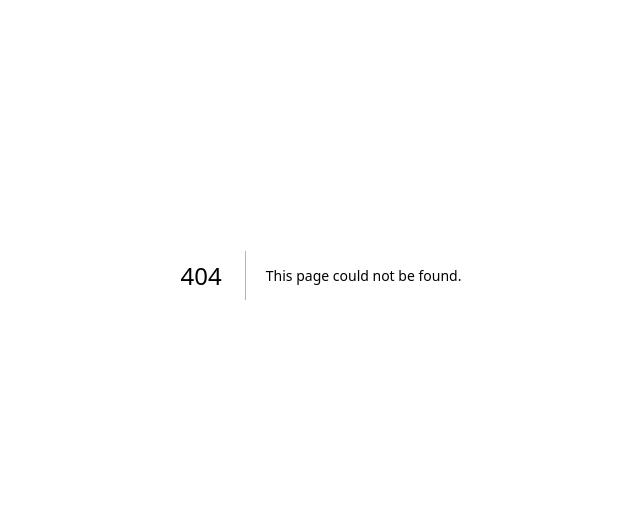
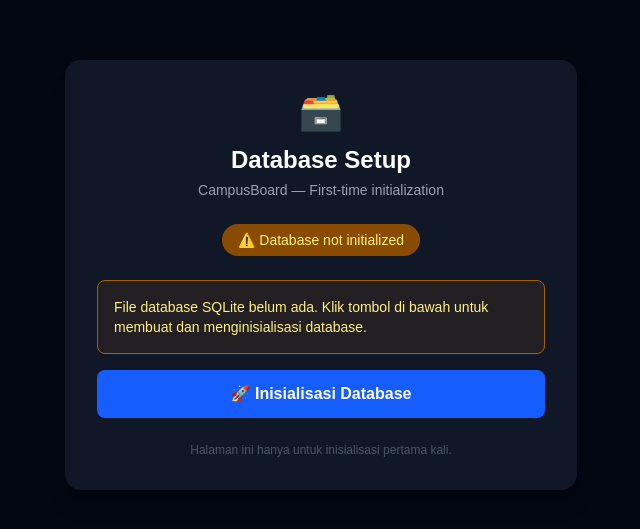
Before and after one commit to szami/campusboard, a Next.js app: page /setup in a window 1280 px wide. Before the commit this address had no page. Shown: the part 125-654 px from the top of the page, without its empty margins (319-959 px from the left). Built offline with nearby package versions, Linux system fonts and the light colour scheme; no server answers.

Commit message:
feat: auto-migrate on startup + web setup page for first-time DB init

```diff
--- /dev/null
+++ b/app/api/setup/route.ts
@@ -0,0 +1,57 @@
+import { execSync } from 'child_process'
+import fs from 'fs'
+import { NextResponse } from 'next/server'
+import path from 'path'
+
+export const dynamic = 'force-dynamic'
+
+function getDbPath(): string {
+  const url = process.env.DATABASE_URL ?? 'file:./prisma/dev.db'
+  const rel = url.replace(/^file:/, '')
+  return path.resolve(process.cwd(), rel)
+}
+
+export async function GET() {
+  const dbPath = getDbPath()
+  const exists = fs.existsSync(dbPath)
+
+  if (!exists) {
+    return NextResponse.json({
+      status: 'missing',
+      message: 'Database file not found.',
+    })
+  }
+
+  try {
+    const { prisma } = await import('@/lib/prisma')
+    await prisma.$queryRaw`SELECT 1`
+    await prisma.user.count()
+    return NextResponse.json({
+      status: 'ok',
+      message: 'Database is initialized.',
+    })
+  } catch {
+    return NextResponse.json({
+      status: 'uninitialized',
+      message: 'Database exists but tables are missing.',
+    })
+  }
+}
+
+export async function POST() {
+  try {
+    const output = execSync('npx prisma migrate deploy', {
+      cwd: process.cwd(),
+      env: process.env,
+      encoding: 'utf8',
+      timeout: 120000,
+    })
+    return NextResponse.json({ success: true, output })
+  } catch (err: unknown) {
+    const message = err instanceof Error ? err.message : String(err)
+    return NextResponse.json(
+      { success: false, output: message },
+      { status: 500 }
+    )
+  }
+}
--- /dev/null
+++ b/app/setup/page.tsx
@@ -0,0 +1,142 @@
+'use client'
+import { useEffect, useState } from 'react'
+
+type DbStatus = 'checking' | 'ok' | 'missing' | 'uninitialized' | 'error'
+
+export default function SetupPage() {
+  const [status, setStatus] = useState<DbStatus>('checking')
+  const [log, setLog] = useState('')
+  const [running, setRunning] = useState(false)
+
+  useEffect(() => {
+    fetch('/api/setup')
+      .then((r) => r.json())
+      .then((d) => setStatus(d.status ?? 'error'))
+      .catch(() => setStatus('error'))
+  }, [])
+
+  async function runMigration() {
+    setRunning(true)
+    setLog('')
+    try {
+      const res = await fetch('/api/setup', { method: 'POST' })
+      const data = await res.json()
+      if (data.success) {
+        setStatus('ok')
+        setLog(data.output ?? 'Migration completed.')
+      } else {
+        setLog(data.output ?? 'Migration failed.')
+        setStatus('error')
+      }
+    } catch (e) {
+      setLog(String(e))
+      setStatus('error')
+    } finally {
+      setRunning(false)
+    }
+  }
+
+  return (
+    <div className='min-h-screen bg-gray-950 text-white flex items-center justify-center p-8'>
+      <div className='max-w-lg w-full bg-gray-900 rounded-2xl shadow-xl p-8 space-y-6'>
+        <div className='text-center'>
+          <div className='text-4xl mb-3'>🗃️</div>
+          <h1 className='text-2xl font-bold'>Database Setup</h1>
+          <p className='text-gray-400 text-sm mt-1'>
+            CampusBoard — First-time initialization
+          </p>
+        </div>
+
+        {/* Status Badge */}
+        <div className='flex justify-center'>
+          {status === 'checking' && (
+            <span className='px-4 py-1.5 rounded-full bg-gray-700 text-gray-300 text-sm animate-pulse'>
+              ⏳ Checking database...
+            </span>
+          )}
+          {status === 'ok' && (
+            <span className='px-4 py-1.5 rounded-full bg-green-800 text-green-200 text-sm'>
+              ✅ Database is ready
+            </span>
+          )}
+          {(status === 'missing' || status === 'uninitialized') && (
+            <span className='px-4 py-1.5 rounded-full bg-yellow-800 text-yellow-200 text-sm'>
+              ⚠️ Database not initialized
+            </span>
+          )}
+          {status === 'error' && (
+            <span className='px-4 py-1.5 rounded-full bg-red-800 text-red-200 text-sm'>
+              ❌ Error
+            </span>
+          )}
+        </div>
+
+        {/* Message per status */}
+        {status === 'ok' && (
+          <div className='bg-green-900/30 border border-green-700 rounded-lg p-4 text-sm text-green-200 text-center'>
+            Database sudah terkonfigurasi.{' '}
+            <a href='/admin' className='underline font-medium'>
+              Buka Admin Panel →
+            </a>
+          </div>
+        )}
+
+        {(status === 'missing' || status === 'uninitialized') && (
+          <div className='space-y-4'>
+            <div className='bg-yellow-900/20 border border-yellow-700 rounded-lg p-4 text-sm text-yellow-200'>
+              {status === 'missing'
+                ? 'File database SQLite belum ada. Klik tombol di bawah untuk membuat dan menginisialisasi database.'
+                : 'File database ditemukan tapi tabel belum dibuat. Klik tombol di bawah untuk menjalankan migrasi.'}
+            </div>
+            <button
+              onClick={runMigration}
+              disabled={running}
+              className='w-full py-3 px-4 bg-blue-600 hover:bg-blue-500 disabled:bg-gray-700 disabled:text-gray-400 rounded-lg font-semibold transition-colors'
+            >
+              {running ? '⏳ Menginisialisasi...' : '🚀 Inisialisasi Database'}
+            </button>
+          </div>
+        )}
+
+        {status === 'error' && !running && (
+          <div className='space-y-3'>
+            <div className='bg-red-900/20 border border-red-700 rounded-lg p-4 text-sm text-red-200'>
+              Terjadi kesalahan saat memeriksa atau menginisialisasi database.
+            </div>
+            <button
+              onClick={runMigration}
+              disabled={running}
+              className='w-full py-3 px-4 bg-blue-600 hover:bg-blue-500 disabled:bg-gray-700 rounded-lg font-semibold transition-colors'
+            >
+              {running ? '⏳ Mencoba ulang...' : '🔄 Coba Lagi'}
+            </button>
+          </div>
+        )}
+
+        {/* Log output */}
+        {log && (
+          <div className='bg-black/40 border border-gray-700 rounded-lg p-4'>
+            <p className='text-xs text-gray-400 mb-2 font-mono'>Output:</p>
+            <pre className='text-xs text-gray-300 whitespace-pre-wrap font-mono max-h-48 overflow-y-auto'>
+              {log}
+            </pre>
+            {status === 'ok' && (
+              <div className='mt-3 text-center'>
+                <a
+                  href='/admin'
+                  className='inline-block px-5 py-2 bg-green-700 hover:bg-green-600 rounded-lg text-sm font-semibold transition-colors'
+                >
+                  Buka Admin Panel →
+                </a>
+              </div>
+            )}
+          </div>
+        )}
+
+        <p className='text-center text-xs text-gray-600'>
+          Halaman ini hanya untuk inisialisasi pertama kali.
+        </p>
+      </div>
+    </div>
+  )
+}
--- /dev/null
+++ b/instrumentation.ts
@@ -0,0 +1,35 @@
+export async function register() {
+  if (process.env.NEXT_RUNTIME === 'nodejs') {
+    const { execSync } = await import('child_process')
+    const fs = await import('fs')
+    const path = await import('path')
+
+    const dbUrl = process.env.DATABASE_URL ?? 'file:./prisma/dev.db'
+    const dbRelPath = dbUrl.replace(/^file:/, '')
+    const dbAbsPath = path.resolve(process.cwd(), dbRelPath)
+    const dbExists = fs.existsSync(dbAbsPath)
+
+    if (!dbExists) {
+      console.log(
+        '[DB] Database file not found, running prisma migrate deploy...'
+      )
+    } else {
+      console.log('[DB] Database found, applying pending migrations...')
+    }
+
+    try {
+      execSync('npx prisma migrate deploy', {
+        stdio: 'inherit',
+        cwd: process.cwd(),
+        env: process.env,
+        timeout: 60000,
+      })
+      console.log('[DB] Migrations applied successfully.')
+    } catch (err) {
+      console.error(
+        '[DB] Migration failed. Visit /setup to initialize manually.',
+        err
+      )
+    }
+  }
+}
--- a/package.json
+++ b/package.json
@@ -4,7 +4,7 @@
   "private": true,
   "scripts": {
     "dev": "next dev",
-    "build": "next build",
+    "build": "prisma generate && next build",
     "start": "next start",
     "lint": "eslint"
   },
```
